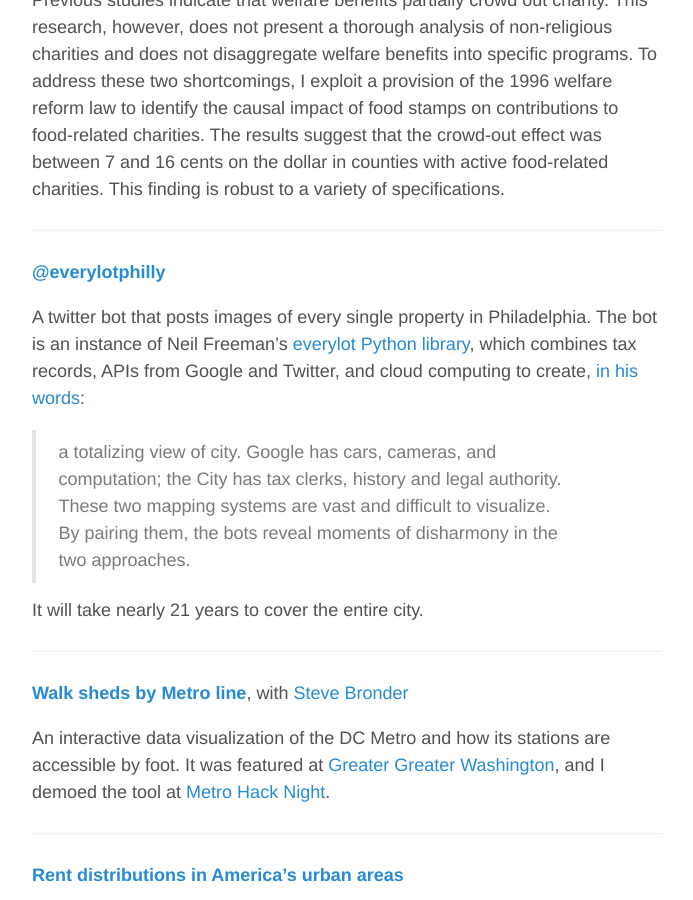
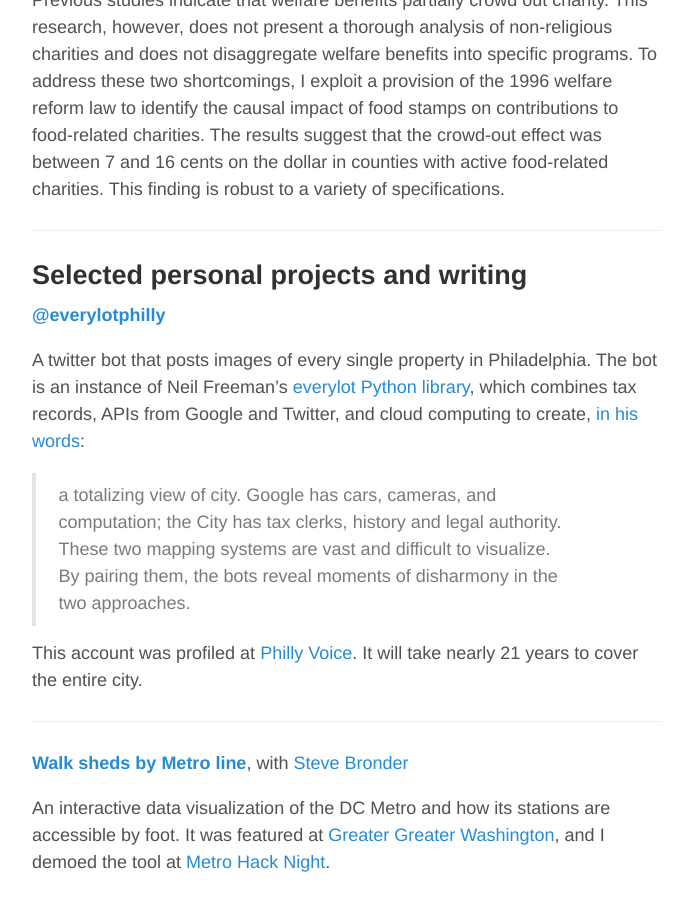
Before and after one commit to WadeP6970/johnricco.github.io, a Jekyll site: the page built from projects.md, in a window 1280 px wide and 900 px high, scrolled down 707 px. Shown: the whole window, without its empty margins (293-986 px from the left). Built offline with Jekyll 4.4.1, drawn with Linux system fonts in a browser that asks for light colours; our own code applies the rules of GitHub Pages for plain Markdown files; some of the changed text lies outside the part shown.

```diff
--- a/projects.md
+++ b/projects.md
@@ -37,13 +36,15 @@ finding is robust to a variety of specifications.
 
 ---
 
+## Selected personal projects and writing
+
 **[@everylotphilly](https://twitter.com/everylotphilly)**
 
 A twitter bot that posts images of every single property in Philadelphia. The bot is an instance of Neil Freeman's [everylot Python library](https://github.com/fitnr/everylotbot), which combines tax records, APIs from Google and Twitter, and cloud computing to create, [in his words](http://fakeisthenewreal.org/everylot/):
 
 >a totalizing view of city. Google has cars, cameras, and computation; the City has tax clerks, history and legal authority. These two mapping systems are vast and difficult to visualize. By pairing them, the bots reveal moments of disharmony in the two approaches.
 
-It will take nearly 21 years to cover the entire city.
+This account was profiled at [Philly Voice](http://www.phillyvoice.com/twitter-account-perfect-philly-property-nerds/). It will take nearly 21 years to cover the entire city.
 
 ---
 
```
Also changed, not shown: other parts of projects.md (+0 -1 lines).
